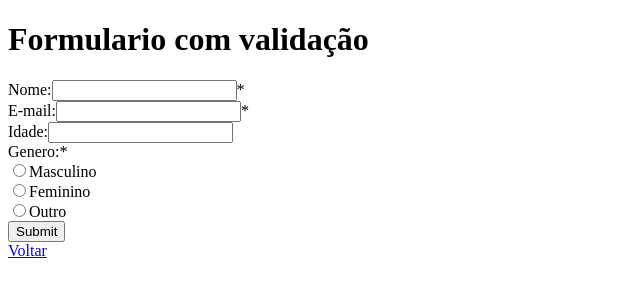
After one commit to luiz87/curso-php, a PHP site: page /exemplos-php/interacao-form-php/from-com-validacao.php in a window 1280 px wide. The commit adds this page. Shown: the top 300 px of the page, without its empty margins (0-640 px from the left). Run offline with PHP 8.4, Linux system fonts and the light colour scheme.

Commit message:
exemplo de validação de formulário.

```diff
--- /dev/null
+++ b/exemplos-php/interacao-form-php/from-com-validacao.php
@@ -0,0 +1,68 @@
+<!DOCTYPE html>
+<html lang="en">
+<head>
+    <meta charset="UTF-8">
+    <title>Form de boas Vindas</title>
+</head>
+<body>
+    <?php
+
+    $nome = $email = $idade = $genero = "";
+    $nomeErr = $emailErr = $idadeErr = $generoErr = "";
+
+    if ($_SERVER["REQUEST_METHOD"] == "POST") {
+
+        $nome = teste_input($_POST["nome"]);
+        if(empty($nome)){
+            $nomeErr = "Nome é obrigatório.";
+        }
+        $email = teste_input($_POST["email"]);
+        if(empty($email)){
+            $emailErr = "E-mail é obrigatório.";
+        }
+        $idade = teste_input($_POST["idade"]);
+
+        if(empty($_POST["genero"])){
+            $generoErr = "Genero é obrigatório.";
+        }else{
+            $genero = teste_input($_POST["genero"]);
+        }
+
+
+    }
+
+    function teste_input($dado){
+        $dado = htmlspecialchars($dado);
+        $dado = trim($dado);
+        $dado = stripslashes($dado);
+        return $dado;
+    }
+
+    ?>
+
+<h1>Formulario com validação</h1>
+    <form action="<?php echo htmlspecialchars($_SERVER["PHP_SELF"]);?>" method="post">
+        Nome:<input type="text" name="nome" required><span class="erro">*<?php echo $nomeErr;?></span><br>
+        E-mail:<input type="email" name="email" required><span class="erro">*<?php echo $emailErr;?><br>
+        Idade:<input type="number" name="idade"><br>
+        Genero:<span class="erro">*<?php echo $generoErr;?>
+        <br><input type="radio" name="genero" required value="masculino">Masculino
+        <br><input type="radio" name="genero" required value="feminino">Feminino
+        <br><input type="radio" name="genero" required value="outro">Outro
+        <br><input type="submit">
+    </form>
+    <br>
+<?php
+    if(!empty($nome) && !empty($email) && !empty($genero)){
+        echo "Nome: $nome <br>";
+        echo "E-mail: $email <br>";
+        echo "Idade: $idade <br>";
+        echo "Genero: $genero <br>";
+    }
+
+
+?>
+    <a href="/curso-php/index.php">Voltar</a>
+
+</body>
+</html>
--- a/index.php
+++ b/index.php
@@ -22,5 +22,9 @@
     ?>
     <br>
     <a href="exemplos-php/interacao-form-php/index.html">Exemplo Interação Form PHP</a>
+    <br>
+    <a href="exemplos-php/string-functions.php">Exemplos das functions de String</a>
+    <br>
+    <a href="exemplos-php/interacao-form-php/from-com-validacao.php">Exemplos do formlário com validação</a>
 </body>
 </html>
```
Also changed, not shown: exemplos-php/numeros-php.php (added, +14 -0 lines).
